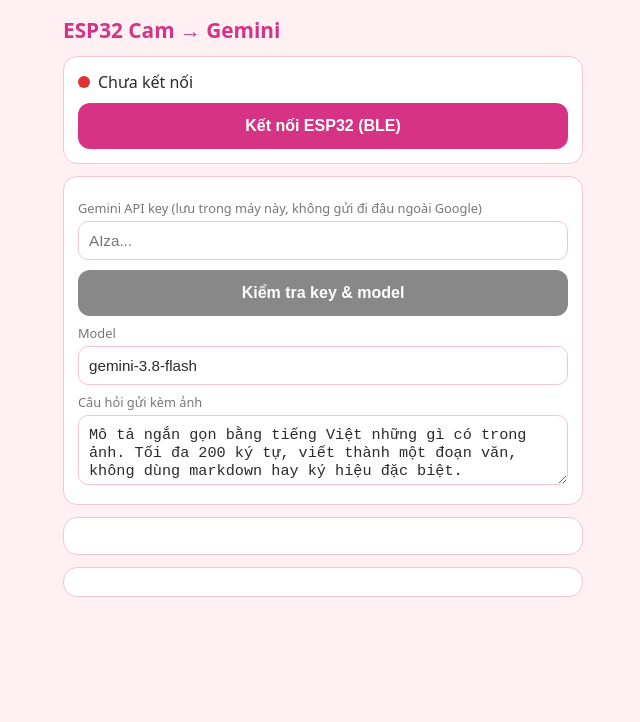
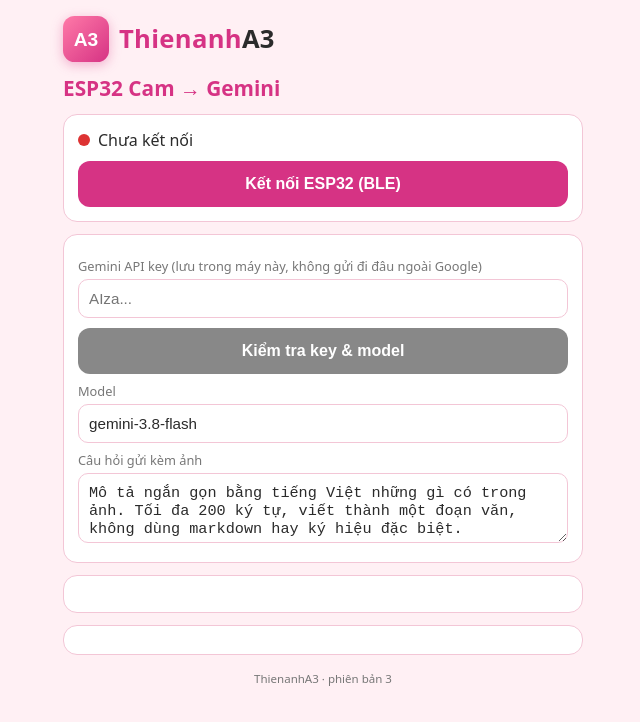
Before and after one commit to thienanhnguy/esp-cam, a plain HTML site: page index_1.html in a window 1280 px wide. Shown: the whole page, without its empty margins (317-957 px from the left). Drawn offline with Linux system fonts and the light colour scheme.

Commit message:
Add files via upload

```diff
--- a/index_1.html
+++ b/index_1.html
@@ -3,7 +3,7 @@
 <head>
 <meta charset="UTF-8">
 <meta name="viewport" content="width=device-width, initial-scale=1">
-<title>ESP32 Cam + Gemini</title>
+<title>ThienanhA3 - ESP32 Cam + Gemini</title>
 <style>
   :root { --bg:#fff0f4; --card:#fff; --pink:#d63384; --text:#2b2b2b; --muted:#777; --line:#f3c6d6; }
   @media (prefers-color-scheme: dark) {
@@ -12,6 +12,11 @@
   * { box-sizing:border-box; }
   body { margin:0; padding:16px; background:var(--bg); color:var(--text); font-family:system-ui,Arial,sans-serif; }
   .wrap { max-width:520px; margin:0 auto; display:flex; flex-direction:column; gap:12px; }
+  .brand { display:flex; align-items:center; gap:10px; }
+  .logo { width:46px; height:46px; flex:none; filter:drop-shadow(0 3px 6px rgba(214,51,132,.35)); }
+  .brand-text { font-size:1.6rem; font-weight:800; color:var(--pink); letter-spacing:.3px; line-height:1; }
+  .brand-text b { color:var(--text); }
+  .ver { text-align:center; font-size:.72rem; color:var(--muted); padding:4px 0 12px; }
   h1 { color:var(--pink); font-size:1.3rem; margin:0; }
   .card { background:var(--card); border:1px solid var(--line); border-radius:14px; padding:14px; }
   label { display:block; font-size:.8rem; color:var(--muted); margin:8px 0 4px; }
@@ -29,6 +34,14 @@
 </head>
 <body>
 <div class="wrap">
+  <div class="brand">
+    <svg class="logo" viewBox="0 0 48 48" role="img" aria-label="ThienanhA3">
+      <defs><linearGradient id="lg" x1="0" y1="0" x2="1" y2="1"><stop offset="0" stop-color="#ff7aa8"/><stop offset="1" stop-color="#d63384"/></linearGradient></defs>
+      <rect width="48" height="48" rx="12" fill="url(#lg)"/>
+      <text x="24" y="31" text-anchor="middle" font-family="Arial,sans-serif" font-weight="700" font-size="20" fill="#ffffff">A3</text>
+    </svg>
+    <div class="brand-text">Thienanh<b>A3</b></div>
+  </div>
   <h1>ESP32 Cam &rarr; Gemini</h1>
 
   <div class="card">
@@ -52,6 +65,7 @@
   </div>
 
   <div class="card"><div id="log"></div></div>
+  <div class="ver">ThienanhA3 &middot; phiên bản 3</div>
 </div>
 
 <script>
```
